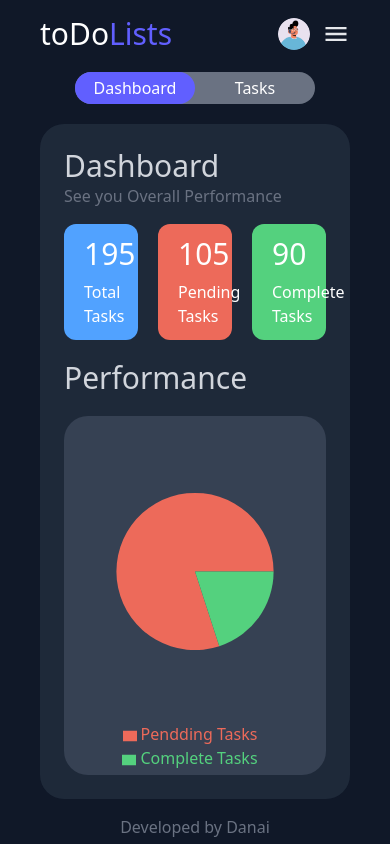
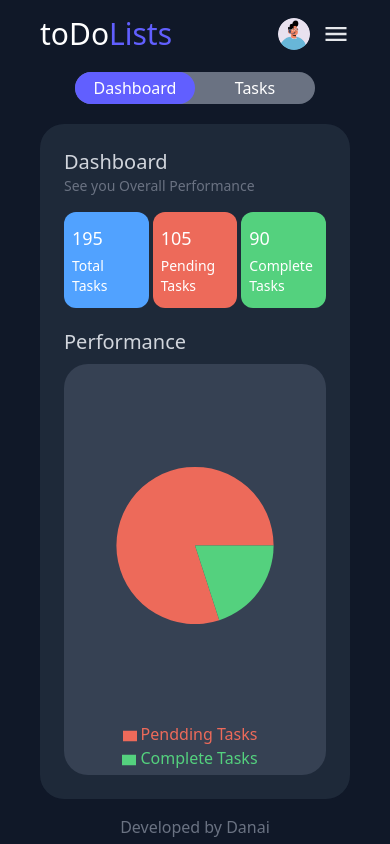
Before and after one commit to Danaiwee/project-todo-app, a React (Vite) app: page /dashboard in a window 390 px wide. Built offline with nearby package versions, Linux system fonts and the light colour scheme.

Commit message:
Edited deshboard data for responsive

```diff
--- a/src/components/Data.jsx
+++ b/src/components/Data.jsx
@@ -42,22 +42,22 @@ const Data = () => {
     animate={{opacity: 1}}
     transition={{duration: 1.5}}
     >
-        <h1 className='text-3xl text-gray-300 font-medium'>Dashboard</h1>
-        <p className='text-md text-gray-500'>See you Overall Performance</p>
+        <h1 className='text-xl sm:text-3xl text-gray-300 font-medium'>Dashboard</h1>
+        <p className='text-sm md:text-md text-gray-500'>See you Overall Performance</p>
 
-        <div className='grid grid-cols-3 gap-5 mt-4'>
+        <div className='grid grid-cols-3 gap-1 sm:gap-5 mt-4'>
             {DASHBOARD_CARDS_DATA.map((item, index) =>{
                 const Icon = item.icon
              return (
                 <div
                     key={index}
-                    className={`flex items-center justify-between px-5 py-3 ${item.bg} rounded-xl backdrop-blur-md bg-opacity-50`}
+                    className={`flex items-center justify-between px-2 sm:px-5 py-3 ${item.bg} rounded-xl backdrop-blur-md bg-opacity-50`}
                 >
-                    <div className='flex flex-col gap-2'>
-                        <p className='text-white font-medium text-3xl'>
+                    <div className='flex flex-col  gap-1 sm:gap-2'>
+                        <p className='text-white font-medium text-lg sm:text-3xl'>
                             {item.total}
                         </p>
-                        <p className='text-white text-md xl:text-xl'>
+                        <p className='text-white text-sm sm:text-md xl:text-xl'>
                             {item.title}
                         </p>
                     </div>
@@ -70,10 +70,10 @@ const Data = () => {
         </div>
 
         <div className='w-full h-full flex flex-col mt-5 '>
-            <h1 className='text-3xl text-gray-300 font-medium'>Performance</h1>
+            <h1 className='text-xl sm:text-3xl text-gray-300 font-medium'>Performance</h1>
 
             <div
-                className='bg-gray-700 mt-5 rounded-3xl flex justify-center items-center'
+                className='bg-gray-700 mt-2 sm:mt-5 rounded-3xl flex justify-center items-center'
                 style={{width: '100%', height: '100%'}}
                 ref={containerRef}
             >
```
